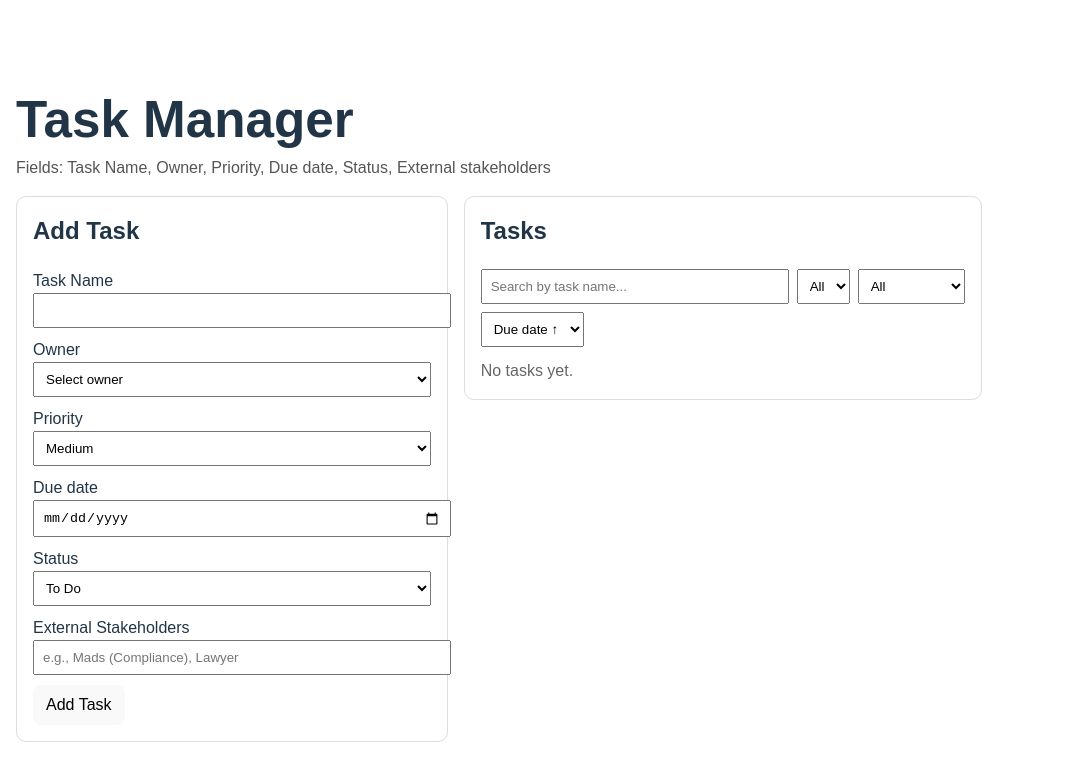
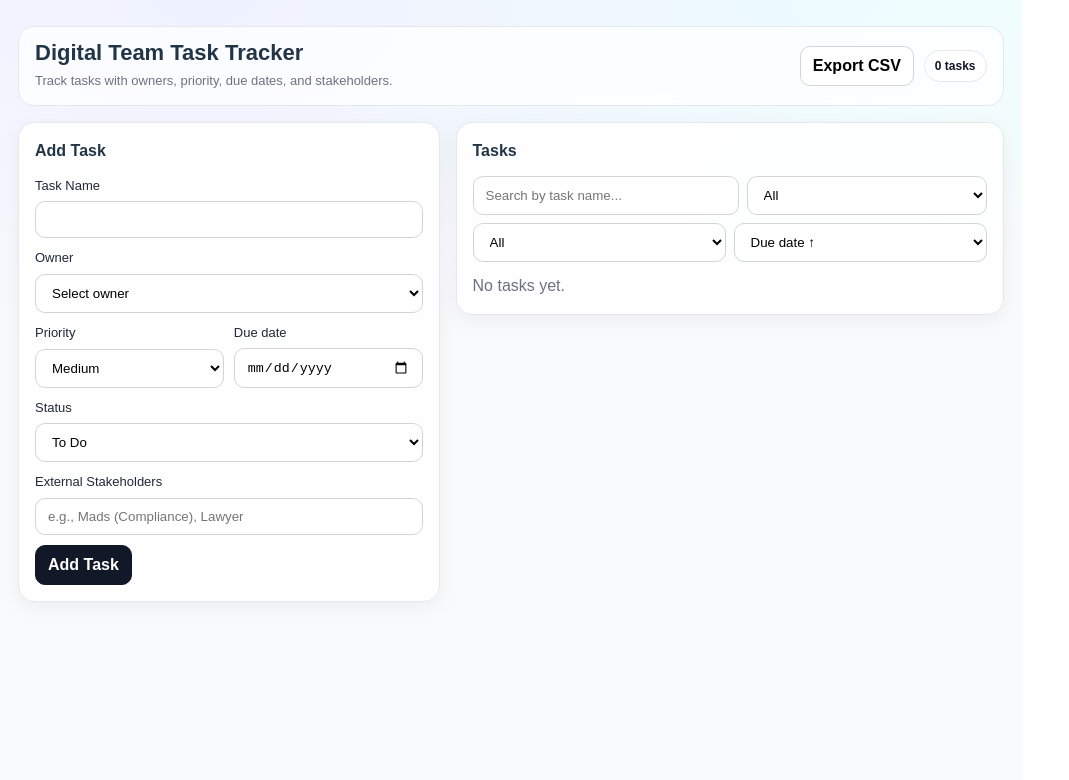
Before and after one commit to Ank1t001/task-manager, a React (Vite) app: page / in a window 1280 px wide. Shown: the top 780 px of the page, without its empty margins (0-1069 px from the left). Built offline with nearby package versions, Linux system fonts and the light colour scheme.

Commit message:
Add owners config, overdue flag, CSV export, UI polish

```diff
--- a/src/App.jsx
+++ b/src/App.jsx
@@ -2,7 +2,7 @@ import { useEffect, useMemo, useState } from "react";
 import TaskForm from "./components/TaskForm";
 import TaskTable from "./components/TaskTable";
 
-const STORAGE_KEY = "task_manager_tasks_v1";
+const STORAGE_KEY = "task_manager_tasks_v2";
 
 function loadTasks() {
   try {
@@ -17,15 +17,56 @@ function saveTasks(tasks) {
   localStorage.setItem(STORAGE_KEY, JSON.stringify(tasks));
 }
 
+function csvEscape(v) {
+  const s = String(v ?? "");
+  if (/[",\n]/.test(s)) return `"${s.replaceAll('"', '""')}"`;
+  return s;
+}
+
+function downloadCSV(tasks) {
+  const headers = [
+    "Task Name",
+    "Owner",
+    "Priority",
+    "Due Date",
+    "Status",
+    "External Stakeholders",
+    "Created At",
+    "Updated At",
+  ];
+
+  const rows = tasks.map((t) => [
+    t.taskName,
+    t.owner,
+    t.priority,
+    t.dueDate,
+    t.status,
+    t.externalStakeholders,
+    t.createdAt,
+    t.updatedAt,
+  ]);
+
+  const csv = [headers, ...rows]
+    .map((r) => r.map(csvEscape).join(","))
+    .join("\n");
+
+  const blob = new Blob([csv], { type: "text/csv;charset=utf-8;" });
+  const url = URL.createObjectURL(blob);
+  const a = document.createElement("a");
+  a.href = url;
+  a.download = `tasks-${new Date().toISOString().slice(0, 10)}.csv`;
+  a.click();
+  URL.revokeObjectURL(url);
+}
+
 export default function App() {
   const [tasks, setTasks] = useState(() => loadTasks());
   const [editingId, setEditingId] = useState(null);
 
-  // Simple filters
   const [search, setSearch] = useState("");
   const [statusFilter, setStatusFilter] = useState("All");
   const [ownerFilter, setOwnerFilter] = useState("All");
-  const [sortDue, setSortDue] = useState("asc"); // asc | desc
+  const [sortDue, setSortDue] = useState("asc");
 
   useEffect(() => {
     saveTasks(tasks);
@@ -57,14 +98,8 @@ export default function App() {
       const q = search.toLowerCase();
       list = list.filter((t) => t.taskName.toLowerCase().includes(q));
     }
-
-    if (statusFilter !== "All") {
-      list = list.filter((t) => t.status === statusFilter);
-    }
-
-    if (ownerFilter !== "All") {
-      list = list.filter((t) => t.owner === ownerFilter);
-    }
+    if (statusFilter !== "All") list = list.filter((t) => t.status === statusFilter);
+    if (ownerFilter !== "All") list = list.filter((t) => t.owner === ownerFilter);
 
     list.sort((a, b) => {
       const da = a.dueDate || "";
@@ -81,54 +116,64 @@ export default function App() {
   }, [tasks]);
 
   return (
-    <div style={{ maxWidth: 1100, margin: "30px auto", padding: 16, fontFamily: "Arial" }}>
-      <h1 style={{ marginBottom: 8 }}>Task Manager</h1>
-      <p style={{ marginTop: 0, color: "#555" }}>
-        Fields: Task Name, Owner, Priority, Due date, Status, External stakeholders
-      </p>
+    <div style={styles.page}>
+      <div style={styles.header}>
+        <div>
+          <h1 style={{ margin: 0, fontSize: 22 }}>Digital Team Task Tracker</h1>
+          <div style={{ color: "#6b7280", marginTop: 6, fontSize: 13 }}>
+            Track tasks with owners, priority, due dates, and stakeholders.
+          </div>
+        </div>
 
-      <div style={{ display: "grid", gridTemplateColumns: "1fr 1.2fr", gap: 16, alignItems: "start" }}>
-        <div style={{ border: "1px solid #ddd", borderRadius: 10, padding: 16 }}>
-          <h2 style={{ marginTop: 0 }}>{editingTask ? "Edit Task" : "Add Task"}</h2>
+        <div style={{ display: "flex", gap: 10, alignItems: "center" }}>
+          <button
+            onClick={() => downloadCSV(filteredTasks)}
+            style={styles.secondaryBtn}
+            title="Download current filtered view as CSV"
+          >
+            Export CSV
+          </button>
+          <div style={styles.pill}>{filteredTasks.length} tasks</div>
+        </div>
+      </div>
+
+      <div style={styles.grid}>
+        <div style={styles.card}>
+          <h2 style={{ marginTop: 0, fontSize: 16 }}>{editingTask ? "Edit Task" : "Add Task"}</h2>
           <TaskForm
             key={editingTask?.id || "new"}
             initialTask={editingTask}
             onCancel={() => setEditingId(null)}
-            onSubmit={(task) => {
-              if (editingTask) updateTask(task);
-              else addTask(task);
-            }}
+            onSubmit={(task) => (editingTask ? updateTask(task) : addTask(task))}
           />
         </div>
 
-        <div style={{ border: "1px solid #ddd", borderRadius: 10, padding: 16 }}>
-          <h2 style={{ marginTop: 0 }}>Tasks</h2>
+        <div style={styles.card}>
+          <div style={{ display: "flex", justifyContent: "space-between", alignItems: "center" }}>
+            <h2 style={{ marginTop: 0, fontSize: 16 }}>Tasks</h2>
+          </div>
 
-          <div style={{ display: "flex", gap: 8, flexWrap: "wrap", marginBottom: 12 }}>
+          <div style={styles.filters}>
             <input
               value={search}
               onChange={(e) => setSearch(e.target.value)}
               placeholder="Search by task name..."
-              style={{ padding: 8, flex: "1 1 220px" }}
+              style={styles.input}
             />
 
-            <select value={ownerFilter} onChange={(e) => setOwnerFilter(e.target.value)} style={{ padding: 8 }}>
+            <select value={ownerFilter} onChange={(e) => setOwnerFilter(e.target.value)} style={styles.input}>
               {owners.map((o) => (
-                <option key={o} value={o}>
-                  {o}
-                </option>
+                <option key={o} value={o}>{o}</option>
               ))}
             </select>
 
-            <select value={statusFilter} onChange={(e) => setStatusFilter(e.target.value)} style={{ padding: 8 }}>
+            <select value={statusFilter} onChange={(e) => setStatusFilter(e.target.value)} style={styles.input}>
               {["All", "To Do", "In Progress", "Blocked", "Done"].map((s) => (
-                <option key={s} value={s}>
-                  {s}
-                </option>
+                <option key={s} value={s}>{s}</option>
               ))}
             </select>
 
-            <select value={sortDue} onChange={(e) => setSortDue(e.target.value)} style={{ padding: 8 }}>
+            <select value={sortDue} onChange={(e) => setSortDue(e.target.value)} style={styles.input}>
               <option value="asc">Due date ↑</option>
               <option value="desc">Due date ↓</option>
             </select>
@@ -140,3 +185,67 @@ export default function App() {
     </div>
   );
 }
+
+const styles = {
+  page: {
+    minHeight: "100vh",
+    padding: 18,
+    background:
+      "radial-gradient(1200px 600px at 20% 0%, #eef2ff 0%, transparent 60%), radial-gradient(1000px 500px at 80% 0%, #ecfeff 0%, transparent 55%), #f8fafc",
+    fontFamily: "Arial",
+  },
+  header: {
+    maxWidth: 1150,
+    margin: "8px auto 16px",
+    padding: "14px 16px",
+    borderRadius: 16,
+    border: "1px solid #e5e7eb",
+    background: "rgba(255,255,255,0.75)",
+    backdropFilter: "blur(6px)",
+    display: "flex",
+    justifyContent: "space-between",
+    alignItems: "center",
+    gap: 12,
+  },
+  grid: {
+    maxWidth: 1150,
+    margin: "0 auto",
+    display: "grid",
+    gridTemplateColumns: "1fr 1.3fr",
+    gap: 16,
+    alignItems: "start",
+  },
+  card: {
+    border: "1px solid #e5e7eb",
+    borderRadius: 16,
+    padding: 16,
+    background: "rgba(255,255,255,0.9)",
+    boxShadow: "0 6px 20px rgba(15, 23, 42, 0.05)",
+  },
+  filters: { display: "flex", gap: 8, flexWrap: "wrap", marginBottom: 12 },
+  input: {
+    padding: "10px 12px",
+    borderRadius: 10,
+    border: "1px solid #d1d5db",
+    background: "white",
+    outline: "none",
+    flex: "1 1 200px",
+  },
+  pill: {
+    padding: "6px 10px",
+    borderRadius: 999,
+    border: "1px solid #e5e7eb",
+    background: "#ffffff",
+    fontSize: 12,
+    fontWeight: 700,
+    color: "#111827",
+  },
+  secondaryBtn: {
+    padding: "10px 12px",
+    borderRadius: 10,
+    border: "1px solid #d1d5db",
+    background: "white",
+    cursor: "pointer",
+    fontWeight: 700,
+  },
+};
--- a/src/components/TaskForm.jsx
+++ b/src/components/TaskForm.jsx
@@ -1,6 +1,6 @@
-import { useState } from "react";
+import { useMemo, useState } from "react";
+import { OWNER_OPTIONS } from "../config/owners";
 
-const OWNER_OPTIONS = ["Ankit", "Team Member 1", "Team Member 2"]; // set your fixed owners
 const PRIORITY_OPTIONS = ["Low", "Medium", "High"];
 const STATUS_OPTIONS = ["To Do", "In Progress", "Blocked", "Done"];
 
@@ -12,6 +12,8 @@ export default function TaskForm({ initialTask, onSubmit, onCancel }) {
   const [status, setStatus] = useState(initialTask?.status || "To Do");
   const [externalStakeholders, setExternalStakeholders] = useState(initialTask?.externalStakeholders || "");
   const [error, setError] = useState("");
+
+  const isEditing = useMemo(() => Boolean(initialTask?.id), [initialTask]);
 
   function handleSubmit(e) {
     e.preventDefault();
@@ -29,25 +31,27 @@ export default function TaskForm({ initialTask, onSubmit, onCancel }) {
       dueDate,
       status,
       externalStakeholders: externalStakeholders.trim(),
+      createdAt: initialTask?.createdAt || new Date().toISOString(),
+      updatedAt: new Date().toISOString(),
     });
   }
 
   return (
     <form onSubmit={handleSubmit} style={{ display: "grid", gap: 10 }}>
       {error && (
-        <div style={{ background: "#ffe8e8", border: "1px solid #ffb3b3", padding: 10, borderRadius: 8 }}>
-          {error}
+        <div style={styles.alert}>
+          <strong>Fix:</strong> {error}
         </div>
       )}
 
-      <label>
+      <label style={styles.label}>
         Task Name
-        <input value={taskName} onChange={(e) => setTaskName(e.target.value)} style={{ width: "100%", padding: 8 }} />
+        <input style={styles.input} value={taskName} onChange={(e) => setTaskName(e.target.value)} />
       </label>
 
-      <label>
+      <label style={styles.label}>
         Owner
-        <select value={owner} onChange={(e) => setOwner(e.target.value)} style={{ width: "100%", padding: 8 }}>
+        <select style={styles.input} value={owner} onChange={(e) => setOwner(e.target.value)}>
           <option value="">Select owner</option>
           {OWNER_OPTIONS.map((o) => (
             <option key={o} value={o}>{o}</option>
@@ -55,45 +59,47 @@ export default function TaskForm({ initialTask, onSubmit, onCancel }) {
         </select>
       </label>
 
-      <label>
+      <div style={{ display: "grid", gridTemplateColumns: "1fr 1fr", gap: 10 }}>
+        <label style={styles.label}>
           Priority
-        <select value={priority} onChange={(e) => setPriority(e.target.value)} style={{ width: "100%", padding: 8 }}>
+          <select style={styles.input} value={priority} onChange={(e) => setPriority(e.target.value)}>
             {PRIORITY_OPTIONS.map((p) => (
               <option key={p} value={p}>{p}</option>
             ))}
           </select>
         </label>
 
-      <label>
+        <label style={styles.label}>
           Due date
-        <input type="date" value={dueDate} onChange={(e) => setDueDate(e.target.value)} style={{ width: "100%", padding: 8 }} />
+          <input style={styles.input} type="date" value={dueDate} onChange={(e) => setDueDate(e.target.value)} />
         </label>
+      </div>
 
-      <label>
+      <label style={styles.label}>
         Status
-        <select value={status} onChange={(e) => setStatus(e.target.value)} style={{ width: "100%", padding: 8 }}>
+        <select style={styles.input} value={status} onChange={(e) => setStatus(e.target.value)}>
           {STATUS_OPTIONS.map((s) => (
             <option key={s} value={s}>{s}</option>
           ))}
         </select>
       </label>
 
-      <label>
+      <label style={styles.label}>
         External Stakeholders
         <input
+          style={styles.input}
           value={externalStakeholders}
           onChange={(e) => setExternalStakeholders(e.target.value)}
           placeholder="e.g., Mads (Compliance), Lawyer"
-          style={{ width: "100%", padding: 8 }}
         />
       </label>
 
       <div style={{ display: "flex", gap: 8 }}>
-        <button type="submit" style={{ padding: "10px 12px", cursor: "pointer" }}>
-          {initialTask ? "Update Task" : "Add Task"}
+        <button type="submit" style={styles.primaryBtn}>
+          {isEditing ? "Update Task" : "Add Task"}
         </button>
-        {initialTask && (
-          <button type="button" onClick={onCancel} style={{ padding: "10px 12px", cursor: "pointer" }}>
+        {isEditing && (
+          <button type="button" onClick={onCancel} style={styles.secondaryBtn}>
             Cancel
           </button>
         )}
@@ -101,3 +107,38 @@ export default function TaskForm({ initialTask, onSubmit, onCancel }) {
     </form>
   );
 }
+
+const styles = {
+  label: { display: "grid", gap: 6, fontSize: 13, color: "#1f2937" },
+  input: {
+    padding: "10px 12px",
+    borderRadius: 10,
+    border: "1px solid #d1d5db",
+    outline: "none",
+    background: "white",
+  },
+  primaryBtn: {
+    padding: "10px 12px",
+    borderRadius: 10,
+    border: "1px solid #111827",
+    background: "#111827",
+    color: "white",
+    cursor: "pointer",
+    fontWeight: 600,
+  },
+  secondaryBtn: {
+    padding: "10px 12px",
+    borderRadius: 10,
+    border: "1px solid #d1d5db",
+    background: "white",
+    cursor: "pointer",
+    fontWeight: 600,
+  },
+  alert: {
+    background: "#fff7ed",
+    border: "1px solid #fed7aa",
+    padding: 10,
+    borderRadius: 10,
+    color: "#7c2d12",
+  },
+};
--- a/src/components/TaskTable.jsx
+++ b/src/components/TaskTable.jsx
@@ -1,35 +1,86 @@
+function isOverdue(task) {
+  if (!task?.dueDate) return false;
+  const today = new Date();
+  today.setHours(0, 0, 0, 0);
+
+  const due = new Date(task.dueDate + "T00:00:00");
+  const notDone = task.status !== "Done";
+  return due < today && notDone;
+}
+
+function Badge({ text }) {
+  return <span style={styles.badge}>{text}</span>;
+}
+
+function PriorityBadge({ p }) {
+  const map = {
+    High: { bg: "#fee2e2", border: "#fecaca", color: "#991b1b" },
+    Medium: { bg: "#fef9c3", border: "#fde68a", color: "#854d0e" },
+    Low: { bg: "#dcfce7", border: "#bbf7d0", color: "#166534" },
+  };
+  const s = map[p] || map.Medium;
+  return <span style={{ ...styles.badge, background: s.bg, borderColor: s.border, color: s.color }}>{p}</span>;
+}
+
+function StatusBadge({ s }) {
+  const map = {
+    "To Do": { bg: "#e5e7eb", border: "#d1d5db", color: "#111827" },
+    "In Progress": { bg: "#dbeafe", border: "#bfdbfe", color: "#1d4ed8" },
+    Blocked: { bg: "#ffe4e6", border: "#fecdd3", color: "#9f1239" },
+    Done: { bg: "#dcfce7", border: "#bbf7d0", color: "#166534" },
+  };
+  const st = map[s] || map["To Do"];
+  return <span style={{ ...styles.badge, background: st.bg, borderColor: st.border, color: st.color }}>{s}</span>;
+}
+
 export default function TaskTable({ tasks, onEdit, onDelete }) {
-  if (!tasks.length) return <div style={{ color: "#666" }}>No tasks yet.</div>;
+  if (!tasks.length) return <div style={{ color: "#6b7280" }}>No tasks yet.</div>;
 
   return (
-    <div style={{ overflowX: "auto" }}>
-      <table style={{ width: "100%", borderCollapse: "collapse" }}>
+    <div style={styles.tableWrap}>
+      <table style={styles.table}>
         <thead>
           <tr>
-            {["Task Name", "Owner", "Priority", "Due Date", "Status", "External Stakeholders", "Actions"].map((h) => (
-              <th key={h} style={{ textAlign: "left", borderBottom: "1px solid #ddd", padding: 8 }}>
-                {h}
-              </th>
+            {["Task", "Owner", "Priority", "Due", "Status", "External stakeholders", "Actions"].map((h) => (
+              <th key={h} style={styles.th}>{h}</th>
             ))}
           </tr>
         </thead>
+
         <tbody>
-          {tasks.map((t) => (
-            <tr key={t.id}>
-              <td style={{ borderBottom: "1px solid #eee", padding: 8 }}>{t.taskName}</td>
-              <td style={{ borderBottom: "1px solid #eee", padding: 8 }}>{t.owner}</td>
-              <td style={{ borderBottom: "1px solid #eee", padding: 8 }}>{t.priority}</td>
-              <td style={{ borderBottom: "1px solid #eee", padding: 8 }}>{t.dueDate}</td>
-              <td style={{ borderBottom: "1px solid #eee", padding: 8 }}>{t.status}</td>
-              <td style={{ borderBottom: "1px solid #eee", padding: 8 }}>{t.externalStakeholders}</td>
-              <td style={{ borderBottom: "1px solid #eee", padding: 8, whiteSpace: "nowrap" }}>
-                <button onClick={() => onEdit(t.id)} style={{ marginRight: 8, cursor: "pointer" }}>Edit</button>
-                <button onClick={() => onDelete(t.id)} style={{ cursor: "pointer" }}>Delete</button>
-              </td>
-            </tr>
-          ))}
+          {tasks.map((t) => {
+            const overdue = isOverdue(t);
+            return (
+              <tr key={t.id} style={{ background: overdue ? "#fff1f2" : "white" }}>
+                <td style={styles.td}>
+                  <div style={{ display: "flex", gap: 8, alignItems: "center" }}>
+                    <div style={{ fontWeight: 700, color: "#111827" }}>{t.taskName}</div>
+                    {overdue && <span style={{ ...styles.badge, background: "#fecdd3", borderColor: "#fda4af", color: "#9f1239" }}>Overdue</span>}
+                  </div>
+                </td>
+                <td style={styles.td}><Badge text={t.owner} /></td>
+                <td style={styles.td}><PriorityBadge p={t.priority} /></td>
+                <td style={styles.td}>{t.dueDate}</td>
+                <td style={styles.td}><StatusBadge s={t.status} /></td>
+                <td style={styles.td}>{t.externalStakeholders || <span style={{ color: "#9ca3af" }}>—</span>}</td>
+                <td style={{ ...styles.td, whiteSpace: "nowrap" }}>
+                  <button onClick={() => onEdit(t.id)} style={styles.linkBtn}>Edit</button>
+                  <button onClick={() => onDelete(t.id)} style={{ ...styles.linkBtn, color: "#b91c1c" }}>Delete</button>
+                </td>
+              </tr>
+            );
+          })}
         </tbody>
       </table>
     </div>
   );
 }
+
+const styles = {
+  tableWrap: { overflowX: "auto", border: "1px solid #e5e7eb", borderRadius: 12 },
+  table: { width: "100%", borderCollapse: "collapse", background: "white" },
+  th: { textAlign: "left", padding: 12, fontSize: 12, color: "#374151", borderBottom: "1px solid #e5e7eb", background: "#f9fafb" },
+  td: { padding: 12, borderBottom: "1px solid #f1f5f9", verticalAlign: "top", fontSize: 13 },
+  badge: { display: "inline-block", padding: "4px 8px", borderRadius: 999, border: "1px solid #e5e7eb", background: "#f3f4f6", color: "#111827", fontSize: 12, fontWeight: 600 },
+  linkBtn: { background: "transparent", border: "none", cursor: "pointer", padding: 0, marginRight: 10, color: "#1d4ed8", fontWeight: 700 },
+};
--- /dev/null
+++ b/src/config/owners.js
@@ -0,0 +1,8 @@
+export const OWNER_OPTIONS = [
+  "Ankit",
+  "Sheel",
+  "Jacob",
+  "Aditi",
+  "Vanessa",
+  "Mandeep",
+];
```
Lines whose indentation alone changed are shown as unchanged.
